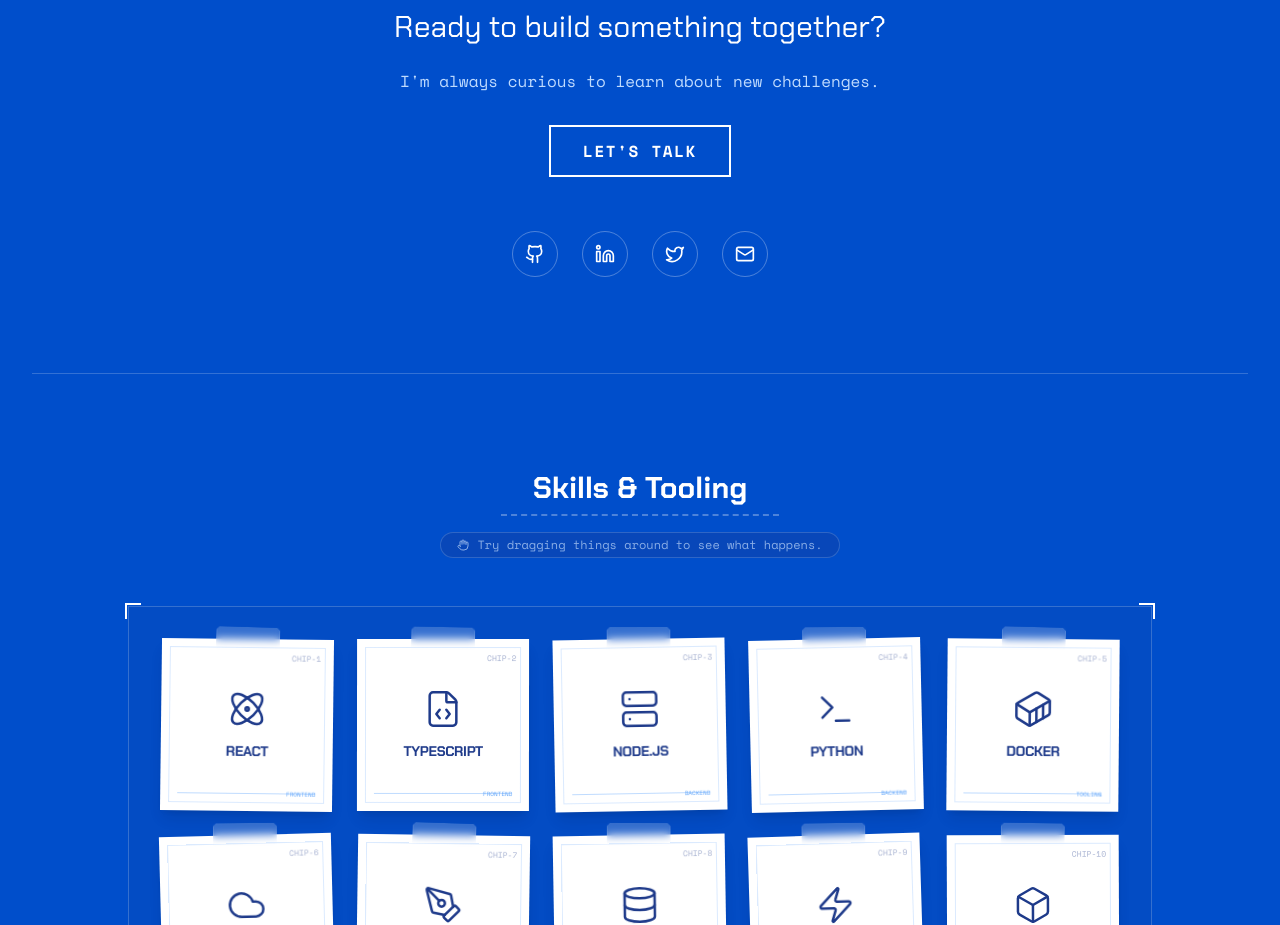
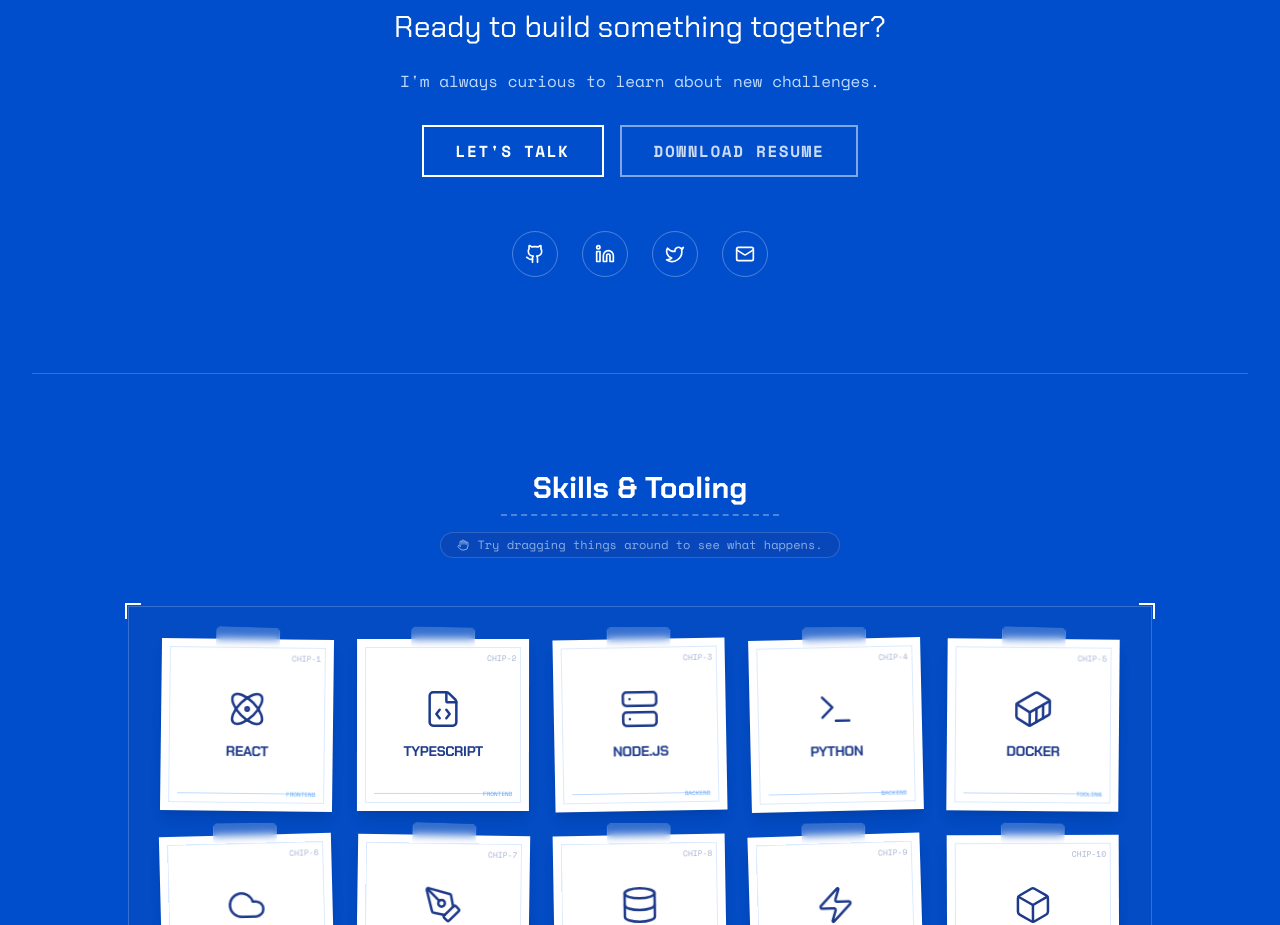
Before and after one commit to dakshlohar1/blueprint-portfolio-template, a React (Vite) app: page / in a window 1280 px wide. Shown: the part 3920-4845 px from the top of the page. Built offline with nearby package versions, Linux system fonts and the light colour scheme.

Commit message:
feat: Add resume PDF and download link to About section.

```diff
--- a/components/About.tsx
+++ b/components/About.tsx
@@ -1,6 +1,8 @@
 import React, { useState } from 'react';
 import { Github, Linkedin, Twitter, Mail } from 'lucide-react';
 import { CircledText } from './CircledText';
+import resumePdf from '../assets/documents/dakshlohar-resume-latest.pdf';
+
 
 export const About: React.FC = () => {
    const [showMicro, setShowMicro] = useState(false);
@@ -86,6 +88,11 @@ export const About: React.FC = () => {
                <div className="absolute inset-0 bg-white transform translate-y-full group-hover:translate-y-0 transition-transform duration-300"></div>
             </a>
 
+            <a href={resumePdf} download="Daksh_Lohar_Resume.pdf" className="relative inline-block overflow-hidden px-8 py-3 bg-transparent border-2 border-white/50 text-white/80 font-bold font-mono uppercase tracking-widest hover:bg-white hover:text-blue-900 transition-all group ml-4">
+               <span className="relative z-10">Download Resume</span>
+               <div className="absolute inset-0 bg-white transform translate-y-full group-hover:translate-y-0 transition-transform duration-300"></div>
+            </a>
+
             <div className="flex justify-center gap-6 mt-12">
                {[
                   { Icon: Github, href: "https://github.com/dakshlohar1", label: "GitHub" },
--- /dev/null
+++ b/vite-env.d.ts
@@ -0,0 +1,6 @@
+/// <reference types="vite/client" />
+
+declare module '*.pdf' {
+    const src: string;
+    export default src;
+}
```
Also changed, not shown: 1 other file (tests, documents, lock files or other folders).
